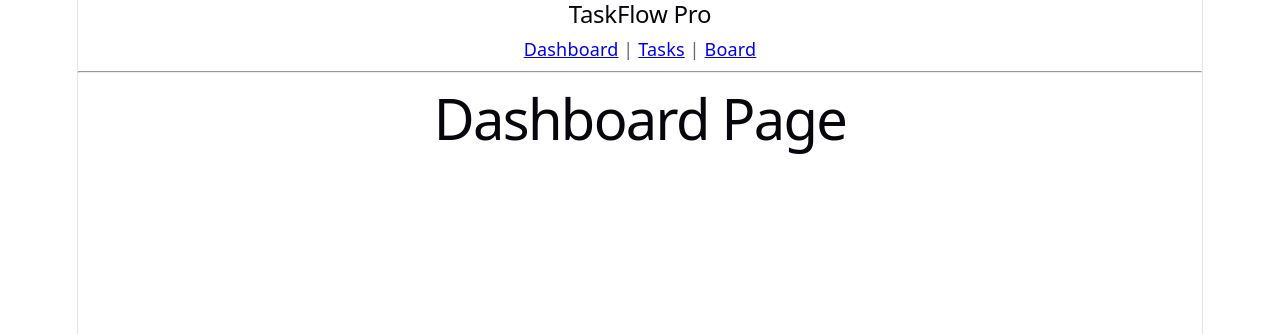
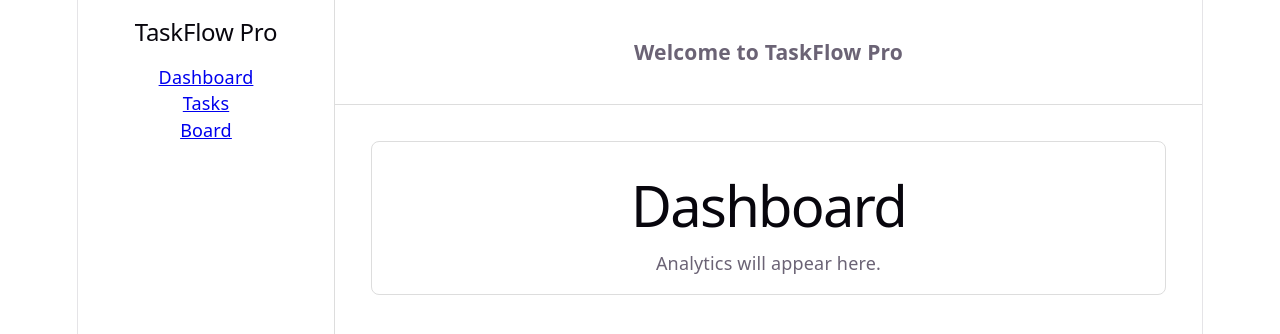
Before and after one commit to dev-ninad-k/taskflow-pro, a React (Vite) app: page / in a window 1280 px wide. Shown: the top 334 px of the page. Built offline with nearby package versions, Linux system fonts and the light colour scheme.

Commit message:
feat: create dashboard layout and reusable ui foundation

```diff
--- /dev/null
+++ b/src/components/navigation/Sidebar.tsx
@@ -0,0 +1,33 @@
+import { NavLink } from 'react-router-dom';
+
+function Sidebar() {
+  return (
+    <aside
+      style={{
+        width: '220px',
+        padding: '1rem',
+        borderRight: '1px solid #ddd',
+      }}
+    >
+      <h2>TaskFlow Pro</h2>
+
+      <nav>
+        <ul style={{ listStyle: 'none', padding: 0 }}>
+          <li>
+            <NavLink to="/">Dashboard</NavLink>
+          </li>
+
+          <li>
+            <NavLink to="/tasks">Tasks</NavLink>
+          </li>
+
+          <li>
+            <NavLink to="/board">Board</NavLink>
+          </li>
+        </ul>
+      </nav>
+    </aside>
+  );
+}
+
+export default Sidebar;
--- /dev/null
+++ b/src/components/navigation/Topbar.tsx
@@ -0,0 +1,14 @@
+function Topbar() {
+  return (
+    <header
+      style={{
+        padding: '1rem',
+        borderBottom: '1px solid #ddd',
+      }}
+    >
+      <h3>Welcome to TaskFlow Pro</h3>
+    </header>
+  );
+}
+
+export default Topbar;
--- /dev/null
+++ b/src/components/ui/Card.tsx
@@ -0,0 +1,20 @@
+type CardProps = {
+  children: React.ReactNode;
+};
+
+function Card({ children }: CardProps) {
+  return (
+    <div
+      style={{
+        border: '1px solid #ddd',
+        borderRadius: '8px',
+        padding: '1rem',
+        backgroundColor: '#fff',
+      }}
+    >
+      {children}
+    </div>
+  );
+}
+
+export default Card;
--- a/src/layouts/DashboardLayout.tsx
+++ b/src/layouts/DashboardLayout.tsx
@@ -1,15 +1,32 @@
-import { Link, Outlet } from 'react-router-dom';
+import Sidebar from '@/components/navigation/Sidebar';
+import Topbar from '@/components/navigation/Topbar';
+import { Outlet } from 'react-router-dom';
 
 function DashboardLayout() {
   return (
-    <div>
-      <h2>TaskFlow Pro</h2>
-      <nav>
-        <Link to="/">Dashboard</Link> | <Link to="/tasks">Tasks</Link> |{' '}
-        <Link to="/board">Board</Link>
-      </nav>
-      <hr />
-      <Outlet />
+    <div
+      style={{
+        display: 'flex',
+        minHeight: '100vh',
+      }}
+    >
+      <Sidebar />
+
+      <div
+        style={{
+          flex: 1,
+        }}
+      >
+        <Topbar />
+
+        <main
+          style={{
+            padding: '2rem',
+          }}
+        >
+          <Outlet />
+        </main>
+      </div>
     </div>
   );
 }
--- a/src/pages/DashboardPage.tsx
+++ b/src/pages/DashboardPage.tsx
@@ -1,5 +1,12 @@
+import Card from '@/components/ui/Card';
+
 function DashboardPage() {
-  return <h1>Dashboard Page</h1>;
+  return (
+    <Card>
+      <h1>Dashboard</h1>
+      <p>Analytics will appear here.</p>
+    </Card>
+  );
 }
 
 export default DashboardPage;
```
Also changed, not shown: src/components/ui/Button.tsx (added), src/components/ui/Input.tsx (added).
